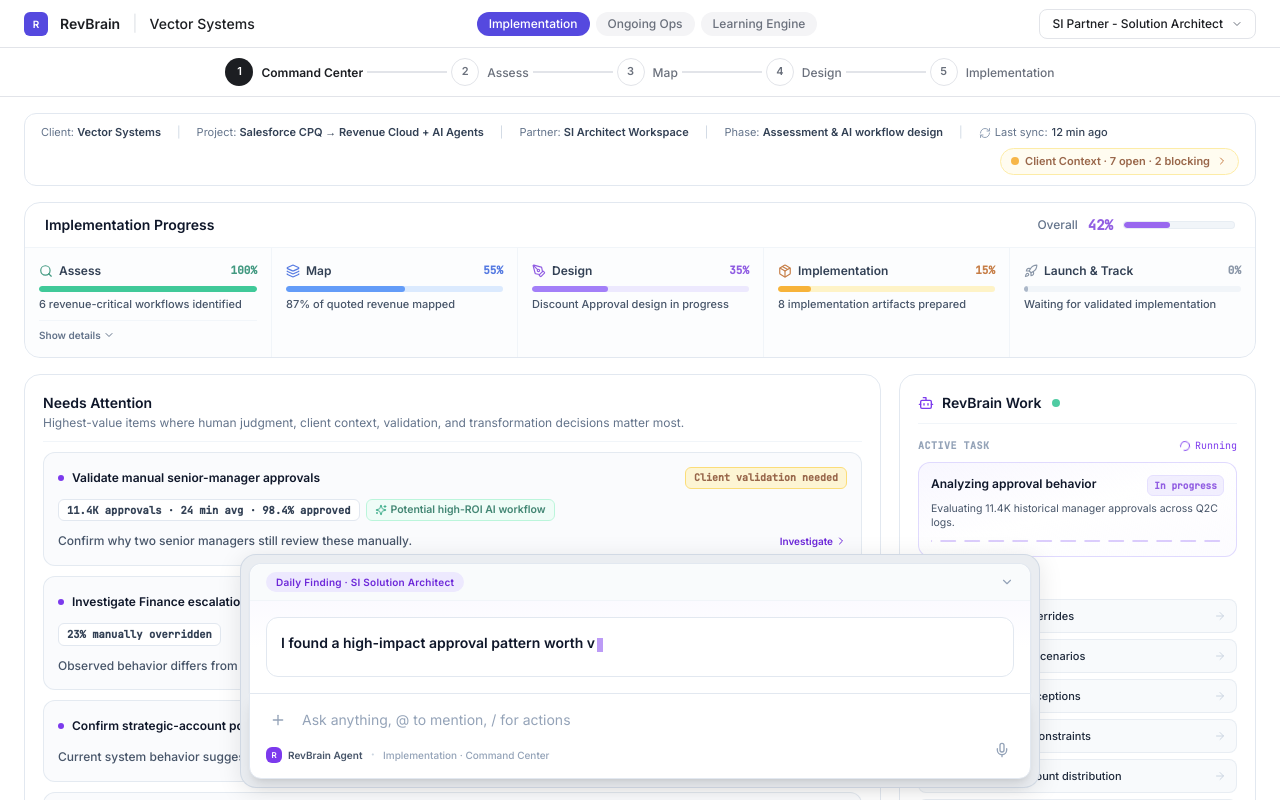
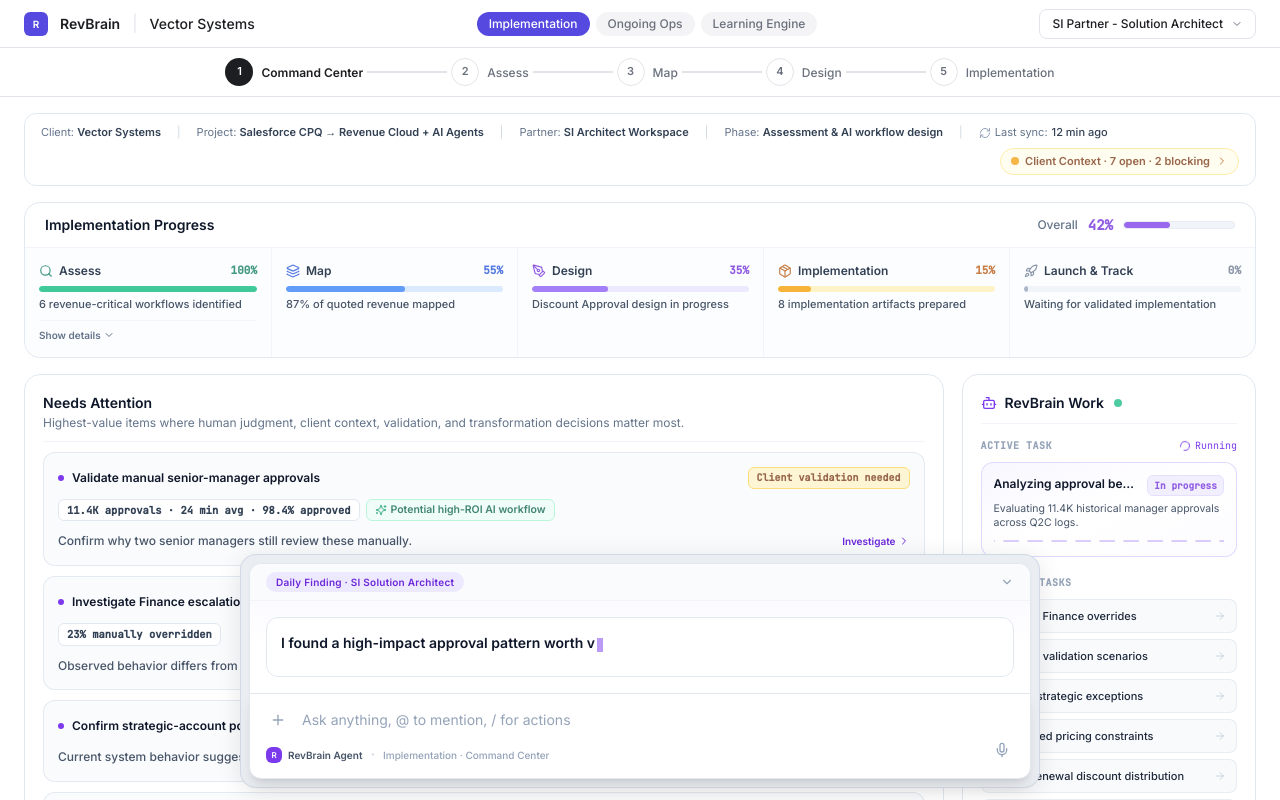
Before and after one commit to OfirVento/revbrain-v2-demo, a React (Vite) app: page /revbrain/migration/si-architect in a window 1280 px wide. Built offline with nearby package versions, Linux system fonts and the light colour scheme.

Commit message:
Reduce RevBrain Work panel width by 20% by adopting 75/25 12-column layout

```diff
--- a/src/pages/revbrain/si-architect/SIArchitectCommandCenter.tsx
+++ b/src/pages/revbrain/si-architect/SIArchitectCommandCenter.tsx
@@ -450,11 +450,11 @@
           </div>
         </section>
 
-        {/* ─── 3. Main Working Area: 70% Needs Attention / 30% RevBrain Work ─── */}
-        <div className="grid grid-cols-1 lg:grid-cols-10 gap-4.5">
+        {/* ─── 3. Main Working Area: Needs Attention (75%) / RevBrain Work (25%) ─── */}
+        <div className="grid grid-cols-1 lg:grid-cols-12 gap-4.5">
 
-          {/* ─── LEFT 70%: Needs Attention ─── */}
-          <div className="lg:col-span-7 bg-white border border-slate-200 rounded-2xl p-4.5 shadow-2xs space-y-3.5 flex flex-col justify-between">
+          {/* ─── LEFT 75%: Needs Attention ─── */}
+          <div className="lg:col-span-9 bg-white border border-slate-200 rounded-2xl p-4.5 shadow-2xs space-y-3.5 flex flex-col justify-between">
             <div>
               {/* Header */}
               <div className="flex items-center justify-between border-b border-slate-100 pb-2.5">
```
